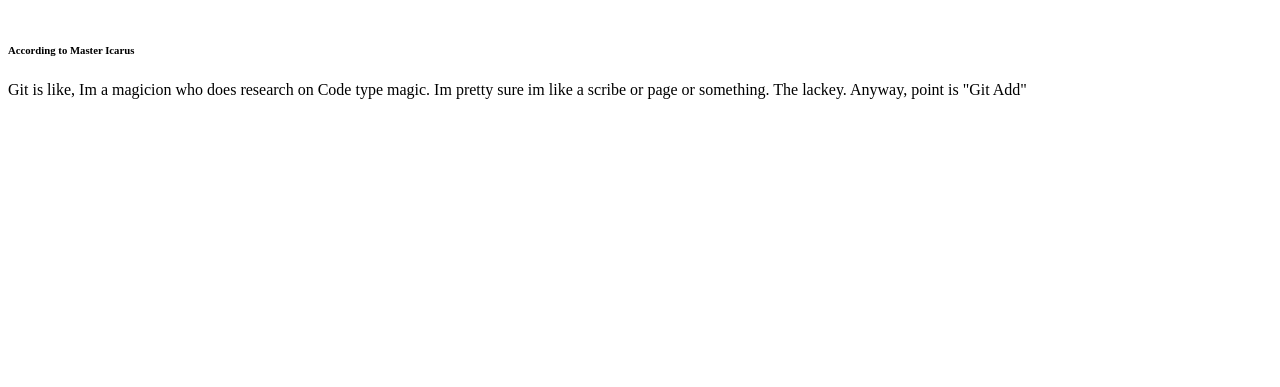
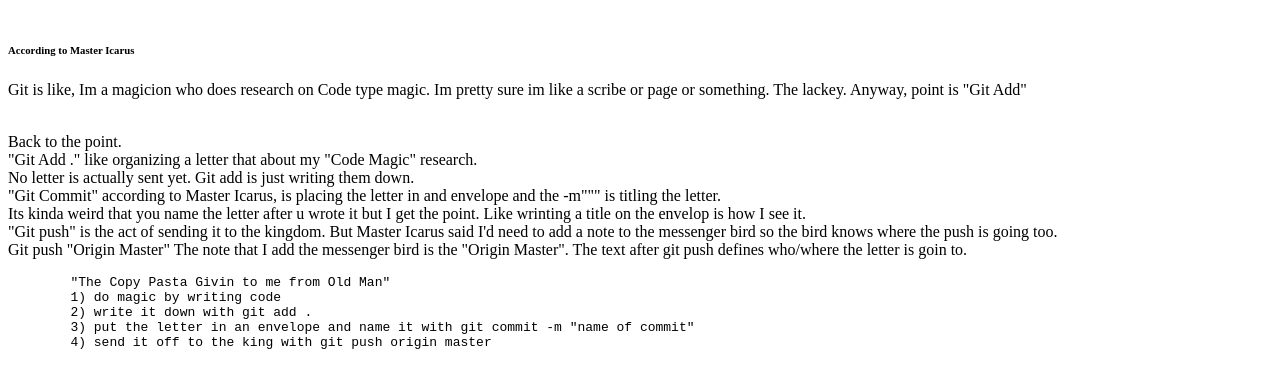
Before and after one commit to KiyoKaizer/pracRepo_05.002, a plain HTML site: page index.html in a window 1280 px wide. Shown: the part 79-466 px from the top of the page. Drawn offline with Linux system fonts and the light colour scheme.

Commit message:
Explinnation from Master Icarus Finished

```diff
--- a/index.html
+++ b/index.html
@@ -13,5 +13,25 @@
         Git is like, Im a magicion who does research on Code type magic. Im pretty sure im like a scribe or page or something. The lackey.
         Anyway, point is "Git Add"
     </p>
+    <!-- Hmm.. commenting is weird... I coulda sworn is waa a different combination of keys but i gatta press like ctrl-k then ctrl -u -->
+    <!-- I intially wanted to comment something important but I forgot what it was cuz i spent sooo much time trying to figure out how to freakin shortcut it in here -->
+    <p>
+        <br>
+        Back to the point.<br>
+        "Git Add ." like organizing a letter that about my "Code Magic" research.<br>
+        No letter is actually sent yet. Git add is just writing them down.<br>
+        <!-- literally noticed that in my last repository practice that I was able git add multiple times and send a comment once. git add seemed to just update the file in the folder or something. -->
+        "Git Commit" according to Master Icarus, is placing the letter in and envelope and the -m""" is titling the letter.<br>
+        Its kinda weird that you name the letter after u wrote it but I get the point. Like wrinting a title on the envelop is how I see it.<br>
+        "Git push" is the act of sending it to the kingdom. But Master Icarus said I'd need to add a note to the messenger bird so the bird knows where the push is going too.<br>
+        Git push "Origin Master" The note that I add the messenger bird is the "Origin Master". The text after git push defines who/where the letter is goin to.<br>
+    </p>
+    <pre>
+        "The Copy Pasta Givin to me from Old Man"
+        1) do magic by writing code
+        2) write it down with git add .
+        3) put the letter in an envelope and name it with git commit -m "name of commit"
+        4) send it off to the king with git push origin master
+    </pre>
 </body>
 </html>
```
